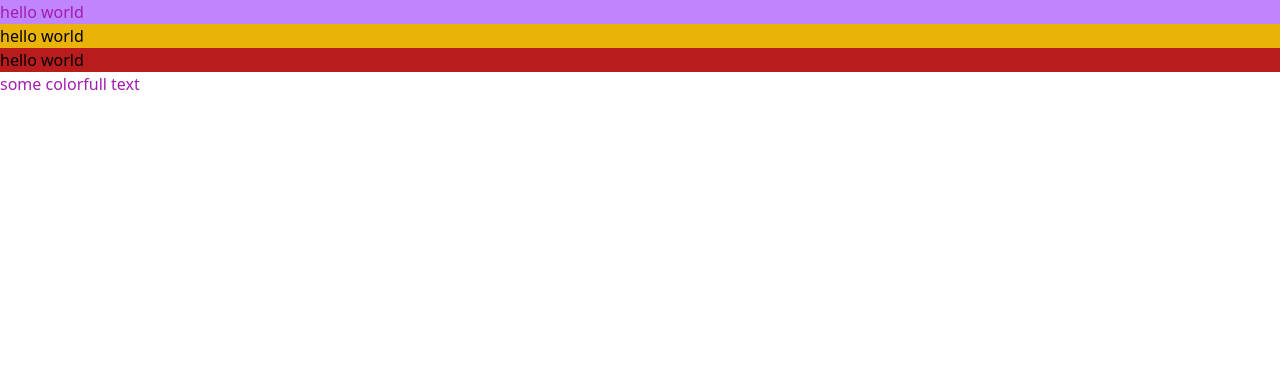
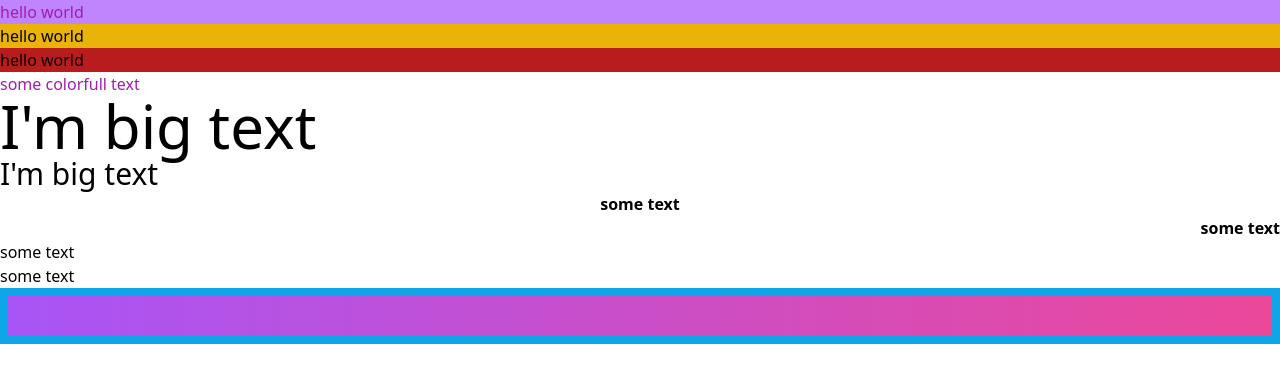
Before and after one commit to AbuMdNayeemKhan/ph-m3-m12, a plain HTML site: page intro-to-tailwiend-css/index.html in a window 1280 px wide. Drawn offline with nearby package versions, Linux system fonts and the light colour scheme.

Commit message:
learning tailwiendCSS

```diff
--- a/intro-to-tailwiend-css/index.html
+++ b/intro-to-tailwiend-css/index.html
@@ -13,5 +13,16 @@
     <h3 class="bg-yellow-500">hello world</h3>
     <p class="bg-red-700">hello world</p>
     <p class="text-fuchsia-700">some colorfull text</p>
+    <!-- FONT SIZE START -->
+    <section>
+        <h1 class="text-6xl">I'm big text</h1>
+        <h1 class="text-3xl">I'm big text</h1>
+        <p class="font-bold text-center">some text</p>
+        <p class="font-semibold text-right">some text</p>
+        <p class="font-extralight">some text</p>
+        <p>some text</p>
+        <div class="border-8 border-sky-500 h-14 bg-gradient-to-r from-purple-500 to-pink-500"></div>
+    </section>
+    <!-- FONT SIZE ENDED -->
 </body>
 </html>
```
